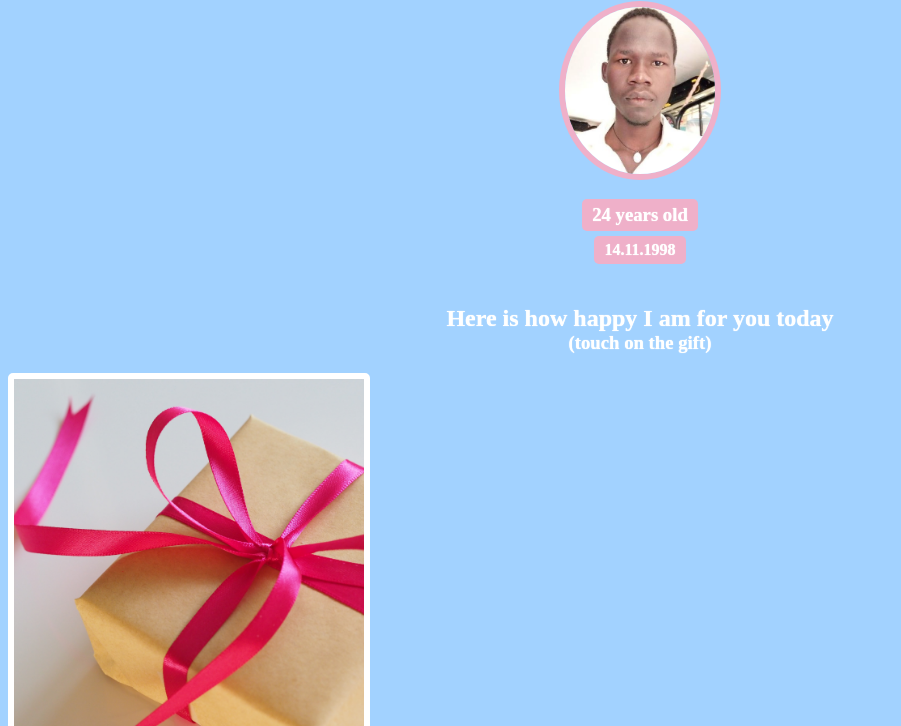
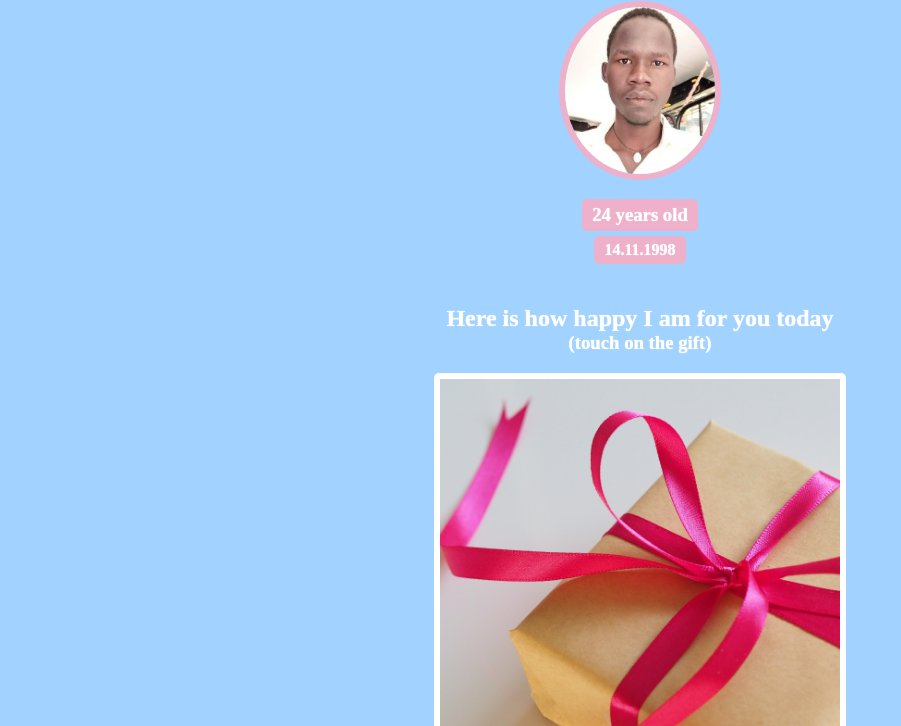
Before and after one commit to BongominDev/Akemkwene-Birthday-, a plain HTML site: page index.html in a window 1280 px wide. Shown: the part 74-800 px from the top of the page, without its empty margins (0-901 px from the left). Drawn offline with Linux system fonts and the light colour scheme.

Commit message:
Update Birthday.css

```diff
--- a/Birthday.css
+++ b/Birthday.css
@@ -35,12 +35,13 @@ body {
    margin-top: 0px;
 }
 .bd-gift {
-   width: 350px;
-   height: 350px;
+   width: 400px;
+   height: 400px;
    background-image:url("birthday card.jpg");
    background-size: cover;
    border: 6px solid #ffffff ;
    border-radius: 5px;
+   margin: 0 auto;
 }
 #bd-cheers {
   height: 200px;
```
